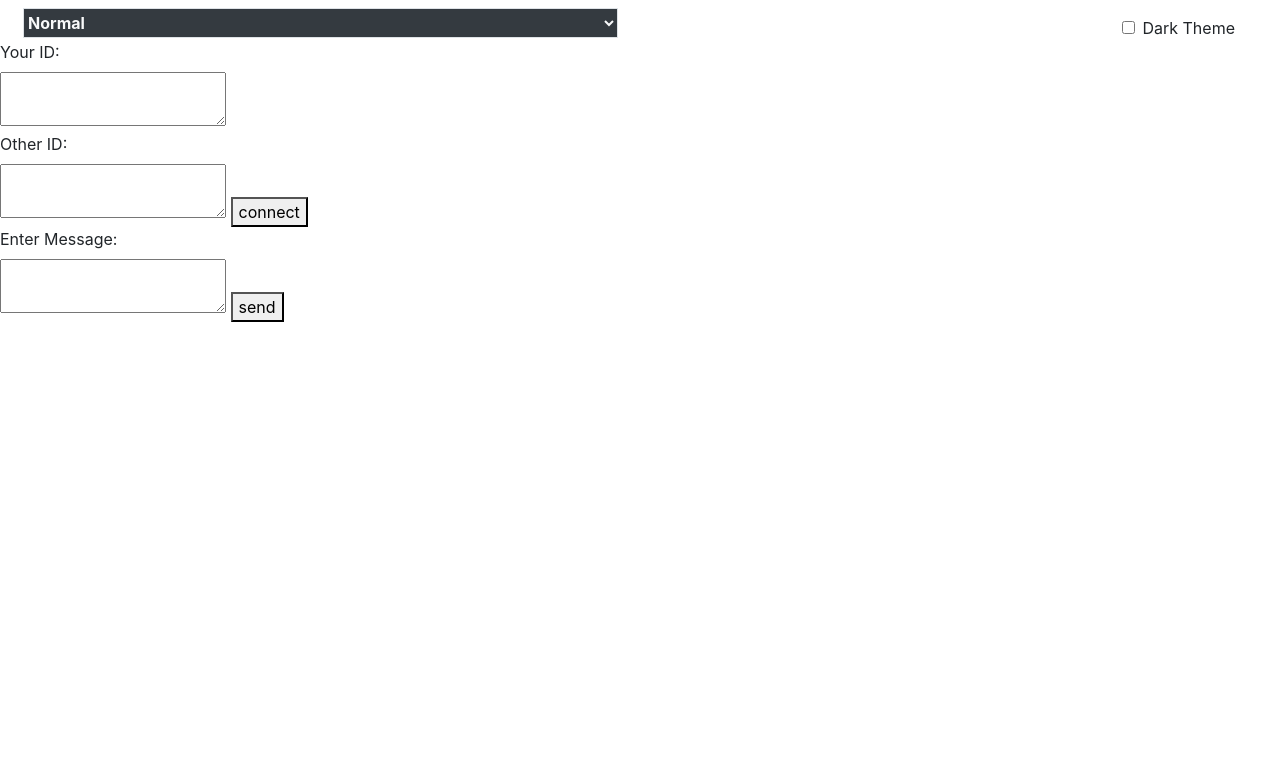
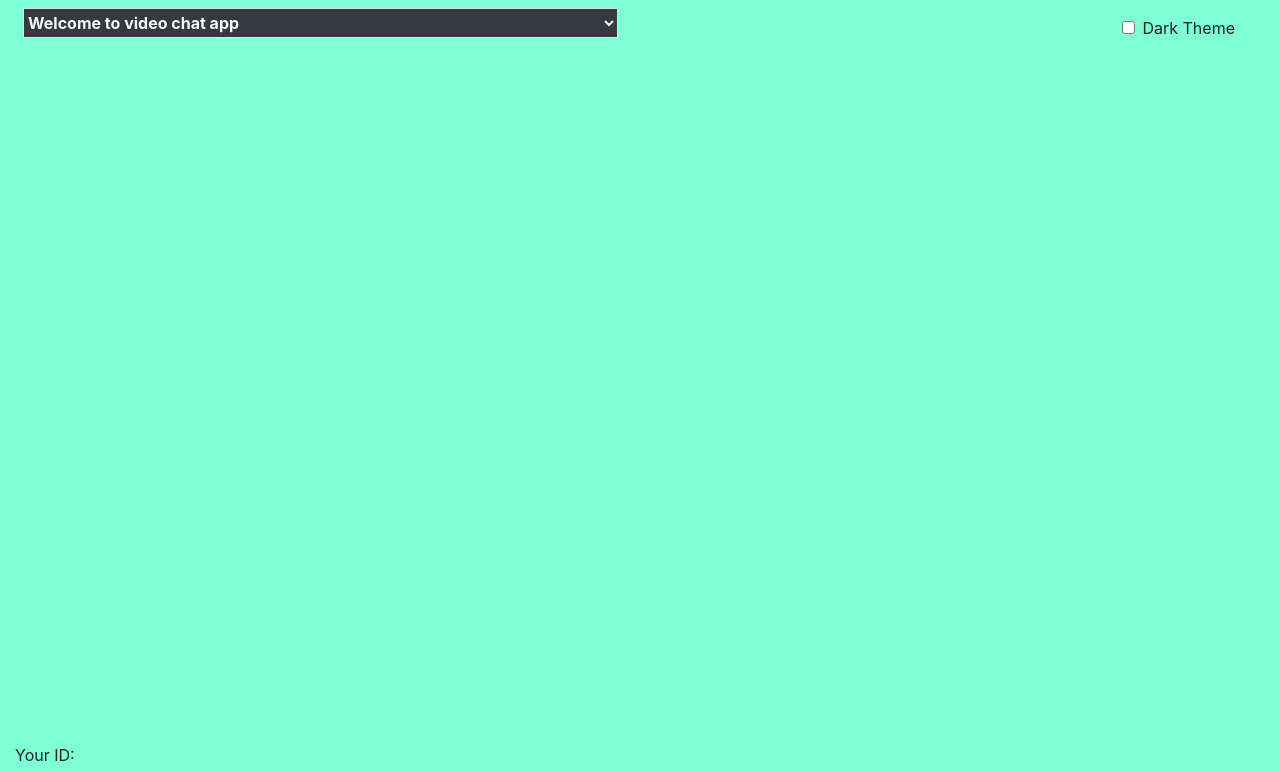
Before and after one commit to swapnil-sinha98/netlifytest, a website: page index.html in a window 1280 px wide. Shown: the top 772 px of the page. Drawn offline with nearby package versions, Linux system fonts and the light colour scheme.

Commit message:
first commit

```diff
--- a/index.html
+++ b/index.html
@@ -6,21 +6,63 @@
     <meta name="viewport" content="width=device-width, initial-scale=1">
     <link rel="stylesheet" href="https://stackpath.bootstrapcdn.com/bootstrap/4.3.1/css/bootstrap.min.css">
     <link href="main.css" rel="stylesheet">
+    <!-- <style>
+        body {
+          padding: 0;
+          margin: 0;
+          display: flex;
+          justify-content: center;
+          background-color: aquamarine;
+        }
 
+        #message-container {
+          width: 80%;
+          max-width: 1200px;
+        }
+
+        #message-container div {
+          background-color: rgb(212, 30, 30);
+          padding: 5px;
+        }
+
+        #message-container div:nth-child(2n) {
+          background-color: rgb(250, 246, 246);
+        }
+
+        #send-container {
+          position: fixed;
+          padding-bottom: 30px;
+          bottom: 0;
+          background-color: rgb(248, 247, 247);
+          max-width: 1200px;
+          width: 80%;
+          display: flex;
+        }
+
+        #message-input {
+          flex-grow: 1;
+        }
+      </style> -->
+      <style>
+        body {
+          background-color: aquamarine;
+        }
+      </style>
   </head>
   <body>
+
     <div class="container-fluid">
       <div class="row h-1 w-100">
           <div class="col">
               <select id="filter" class="w-100 bg-dark text-light ml-2 mt-2 select font-weight-bold border">
-                  <option value="none">Normal</option>
-                  <option value="grayscale(100%)">B & W</option>
+                  <option value="none">Welcome to video chat app</option>
+                  <!-- <option value="grayscale(100%)">B & W</option>
                   <option value="sepia(100%)">Old School</option>
                   <option value="contrast(150%)">Lumination</option>
                   <option value="blur(20px)">Hidden Mist</option>
                   <option value="invert(100%)">Dracula</option>
                   <option value="hue-rotate(180deg">X-men Beast</option>
-                  <option value="saturate(25)">Super Saiyan God</option>
+                  <option value="saturate(25)">Super Saiyan God</option> -->
               </select>
           </div>
           <div class="col">
@@ -32,29 +74,39 @@
               </div>
           </div>
       </div>
-      <!-- <div class="row h-1 w-1">
-          <div class="col-12 col-sm-6 d-flex justify-content-center">
+      <div class="row h-1 w-1">
+          <!-- <div class="col-12 col-sm-6 d-flex justify-content-center">
               <div class="embed-responsive embed-responsive-16by9">
                   <video class="embed-responsive-item" muted></video>
               </div>
-          </div>
-          <div class="col-12 col-sm-6 d-flex justify-content-center">
+          </div> -->
+          <div class="col-12 col-sm-12 d-flex justify-content-center">
               <div id="peerDiv" class="embed-responsive embed-responsive-16by9">
               </div>
-          </div> -->
+          </div>
       </div>
-  </div>
+
     <label>Your ID:</label><br/>
     <textarea id="yourId"></textarea><br/>
     <label>Other ID:</label><br/>
     <textarea id="otherId"></textarea>
     <button id="connect">connect</button><br/>
 
+
     <label>Enter Message:</label><br/>
     <textarea id="yourMessage"></textarea>
     <button id="send">send</button>
     <pre id="messages"></pre>
 
+    <!-- <div class="col">
+    <div id="message-container"></div>
+  <form id="send-container">
+    <input type="text" id="yourMessage">
+    <button type="submit" id="send">Send</button>
+    <pre id="messages"></pre>
+  </form>
+</div> -->
+
     <script src="bundle.js" charset="utf-8"></script>
   </body>
 </html>
```
Also changed, not shown: index.js (+5 -3 lines), package.json (+9 -1 lines).
